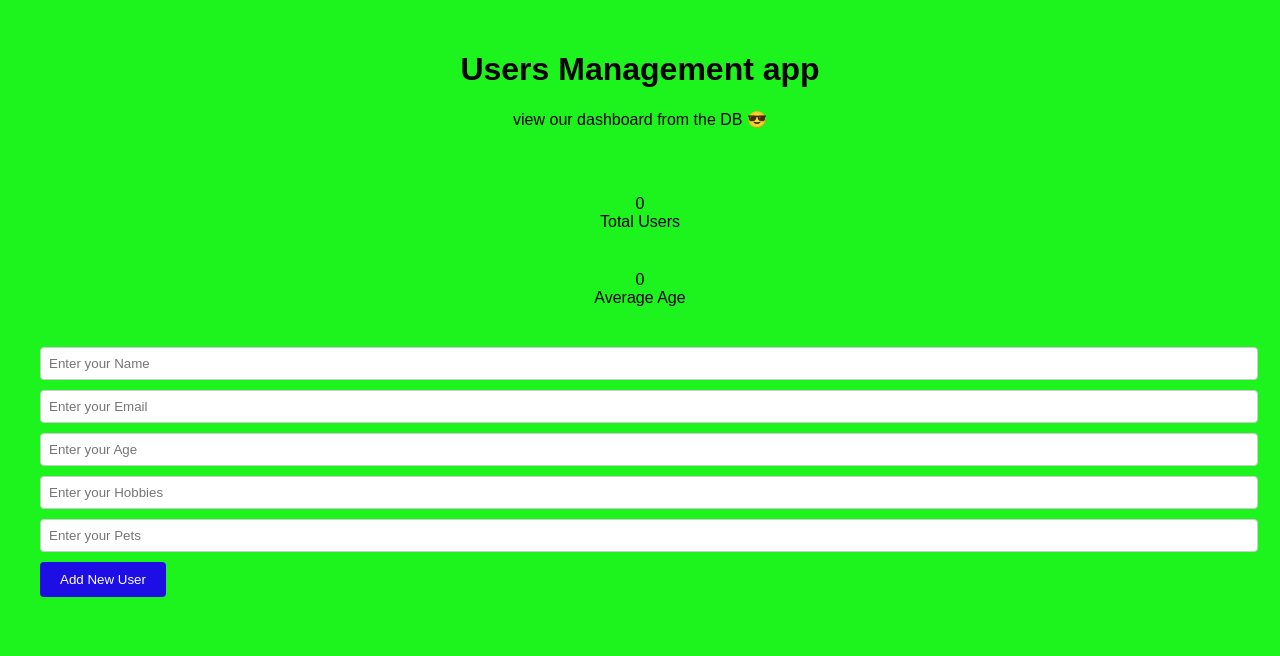
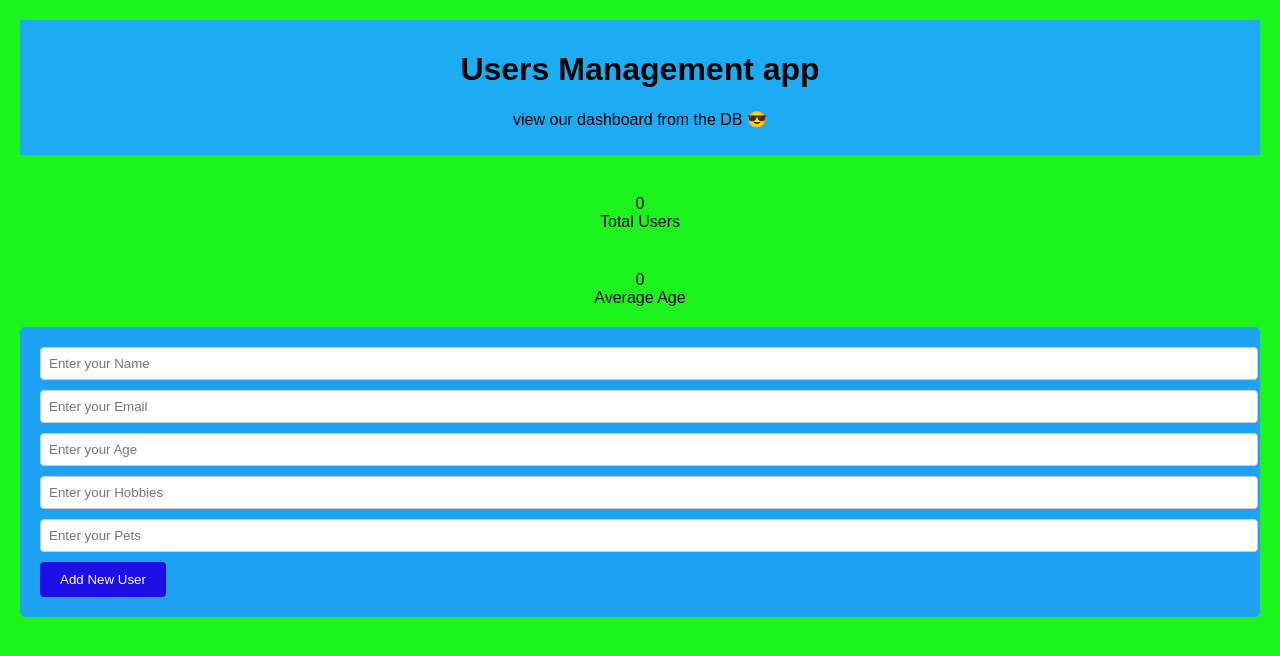
Before and after one commit to idan70000-ui/docker-project, a website: page public/index.html in a window 1280 px wide. Drawn offline with Linux system fonts and the light colour scheme; no server answers.

Commit message:
start production

```diff
--- a/public/style.css
+++ b/public/style.css
@@ -9,18 +9,18 @@ h1 {
     text-align: center;
 }
 header {
-    background-color: #1df41d;
+    background-color: #1dacf4;
     color: rgb(7, 0, 0);
     padding: 10px 0;
     text-align: center;
     margin-bottom: 20px;
 }
 head {
-    background-color: #1df41d;
+    background-color: #1da2f4;
     text-align: center;
 }
 form {
-    background-color:#1df41d;
+    background-color:#1da2f4;
     padding: 20px;
     border-radius: 5px;
 }
```
